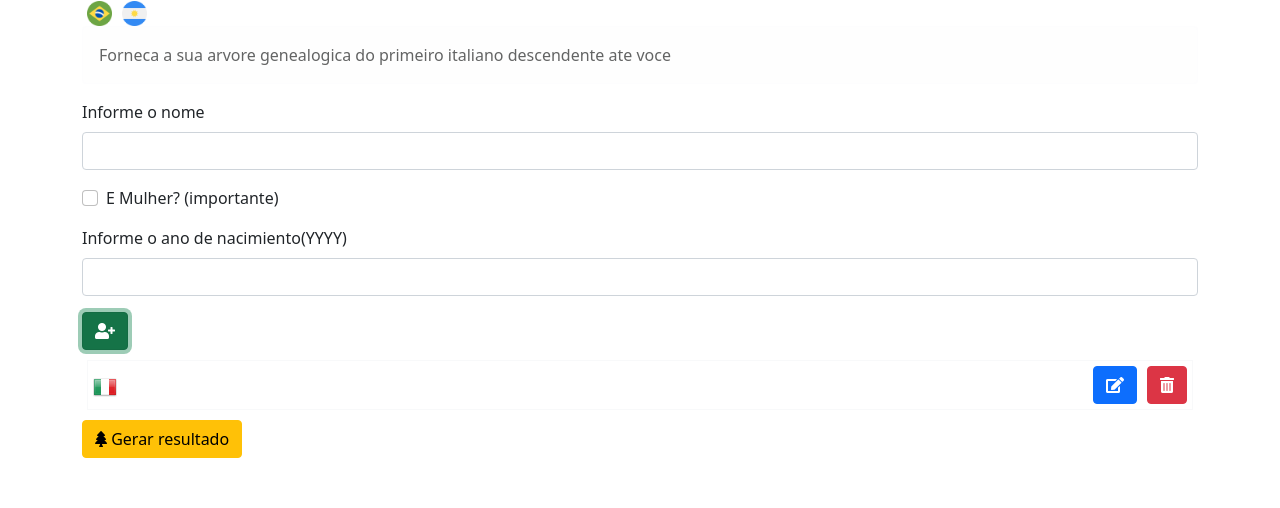
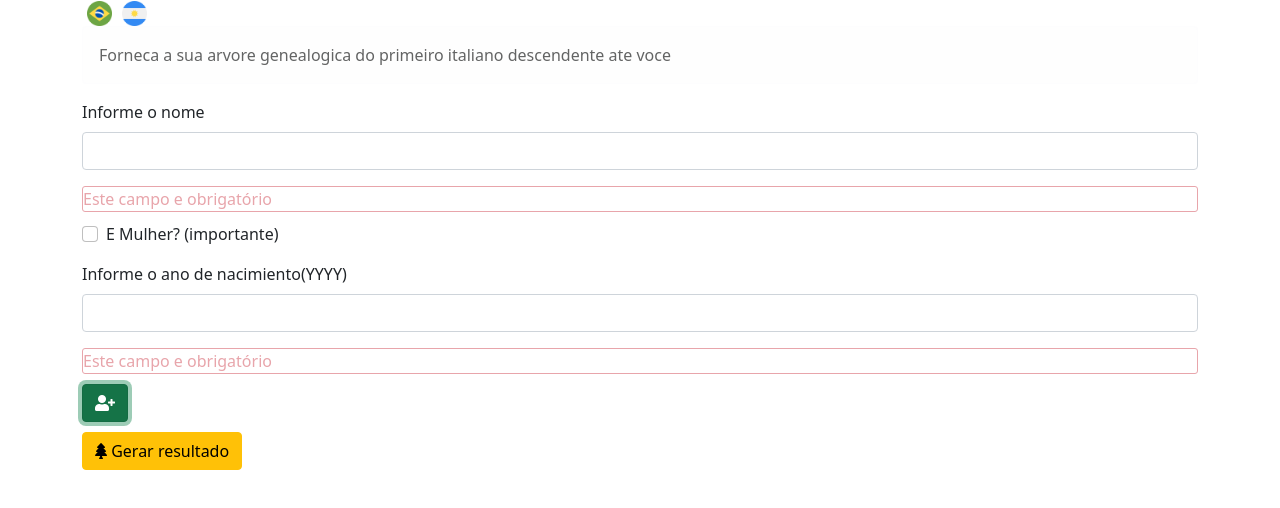
Before and after one commit to eliasjunior/red-ticket, a React (Create React App) app: page / in a window 1280 px wide. Both pictures are taken after a click on the button 105 px from the left and 331 px from the top of the page. Shown: the top 508 px of the page. Built offline with nearby package versions, Linux system fonts and the light colour scheme.

Commit message:
add first validation

```diff
--- a/package.json
+++ b/package.json
@@ -20,8 +20,7 @@
     "start": "react-scripts start",
     "build": "react-scripts build",
     "test": "react-scripts test",
-    "eject": "react-scripts eject",
-    "CI": "npm run build"
+    "eject": "react-scripts eject"
   },
   "eslintConfig": {
     "extends": [
--- a/src/components/Home.jsx
+++ b/src/components/Home.jsx
@@ -5,6 +5,7 @@ import { useTranslation } from "react-i18next";
 import Header from "./Header";
 import Result from "./Result";
 import InvalidInput from "./common/InputInvalid";
+import { validation } from "./actions";
 
 export default function Home() {
   const [name, setName] = useState("");
@@ -17,6 +18,14 @@ export default function Home() {
   const [errors, setErrors] = useState([]);
 
   const addLeaf = () => {
+    const errors = validation({ name, yearOfBirth });
+    if (errors.length > 0) {
+      setErrors([...errors]);
+      return;
+    } else {
+      setErrors([]);
+    }
+
     if (currentId === "") {
       setRelatives([
         ...relatives,
--- a/src/components/actions.js
+++ b/src/components/actions.js
@@ -29,3 +29,15 @@ export function getResult(relatives) {
 export function changeLanguage(lg) {
   i18n.changeLanguage(lg);
 }
+
+
+export function validation({name, yearOfBirth}) {
+  const result = [];
+  if (!name || name === "") {
+    result.push("name");
+  }
+  if (!yearOfBirth || yearOfBirth === "") {
+    result.push("yearOfBirth");
+  }
+  return result;
+}
--- a/src/components/common/InputInvalid.jsx
+++ b/src/components/common/InputInvalid.jsx
@@ -1,9 +1,13 @@
 import React from "react";
 
-export default function InvalidInput({ fieldName, errors, t }) {
-  return errors[fieldName] ? (
+export default function InvalidInput({ fieldName, errors = [], t }) {
+  return findError(errors, fieldName) ? (
     <div className="invalid row_red_ticket">{t("required")}</div>
   ) : (
     ""
   );
 }
+
+function findError(errors, field) {
+  return errors.filter(error => error === field).pop();
+}
```
